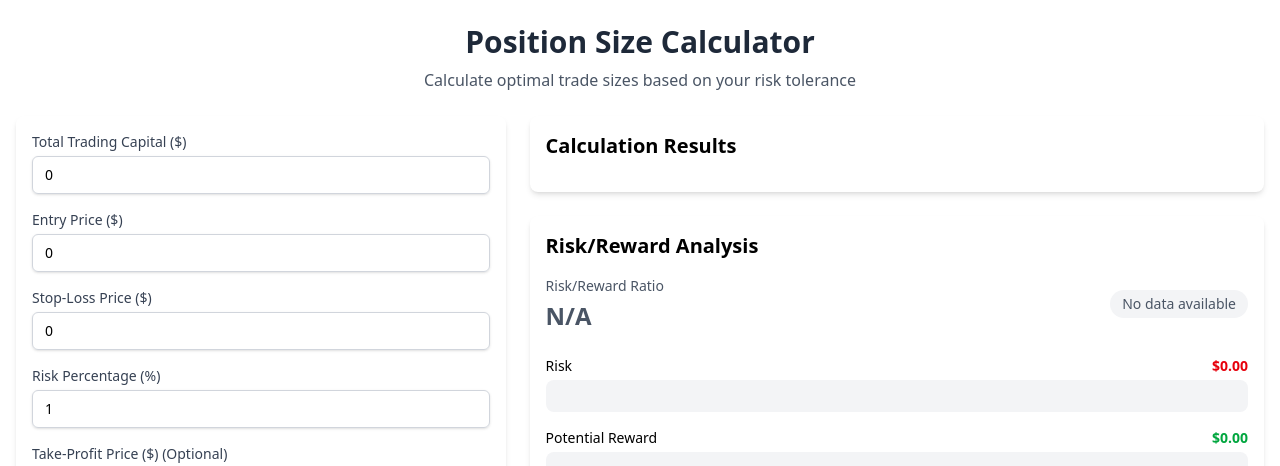
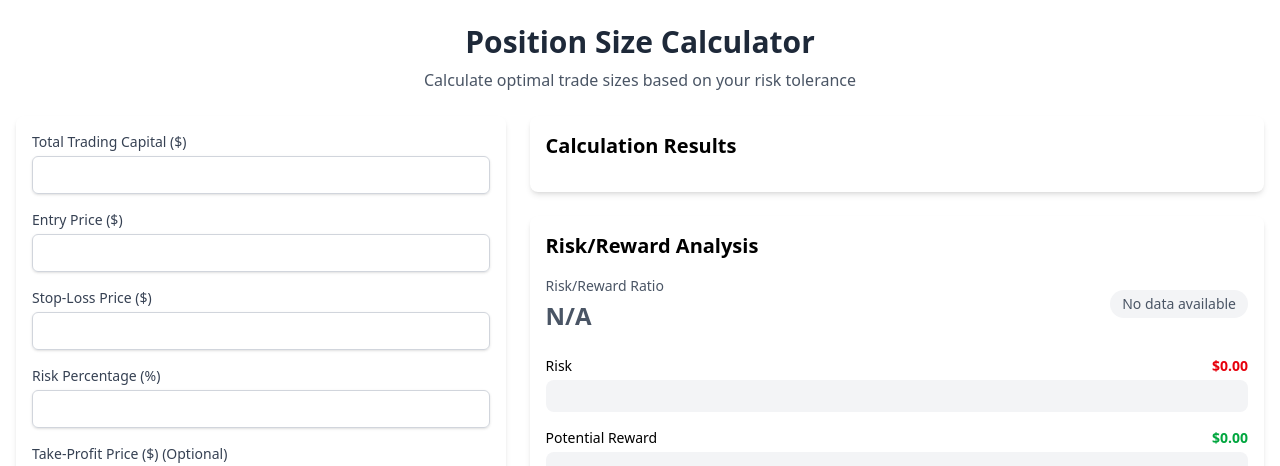
Before and after one commit to johncegom/position-size-calculator, a React (Vite) app: page / in a window 1280 px wide. Shown: the top 466 px of the page. Built offline with nearby package versions, Linux system fonts and the light colour scheme.

Commit message:
fix: fix when save null value, user cannot use the app

```diff
--- a/src/components/calculator/CalculatorForm.tsx
+++ b/src/components/calculator/CalculatorForm.tsx
@@ -8,7 +8,7 @@ import {
 import type { TradeParameters } from "../../types";
 
 const saveToLocalStorage = (paramName: string, value: string): void => {
-  localStorage.setItem(paramName, value);
+  if (value !== "null") localStorage.setItem(paramName, value);
 };
 
 const loadFromLocalStorage = (key: string) => {
@@ -34,14 +34,13 @@ const CalculatorForm = () => {
     const keys: string[] = Object.keys(formValues);
     keys.forEach((key) => {
       const value = loadFromLocalStorage(key);
-      if (value) {
-        setFormValues((prev) => {
-          return {
-            ...prev,
-            [key]: value,
-          };
-        });
-      }
+      const parsedValue = value === "null" ? 0 : value;
+      setFormValues((prev) => {
+        return {
+          ...prev,
+          [key]: parsedValue,
+        };
+      });
     });
   }, []);
 
```
